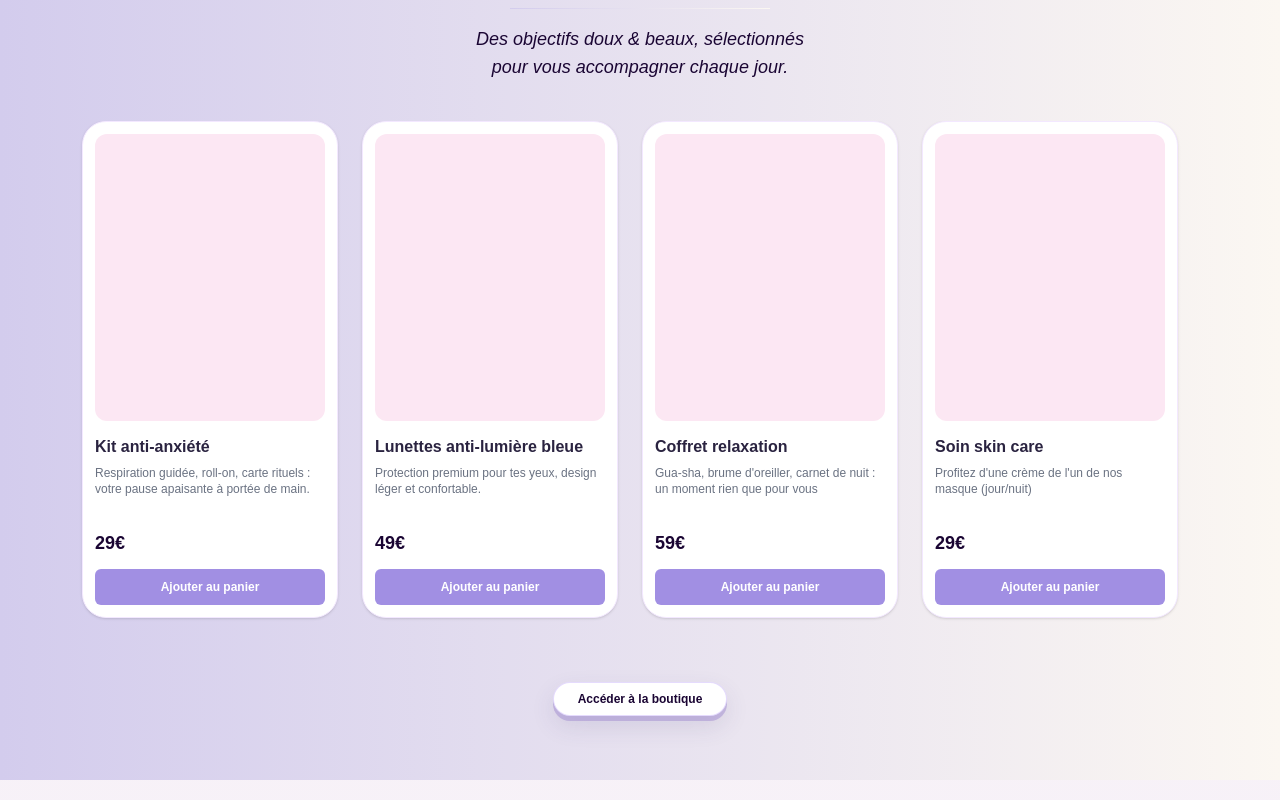
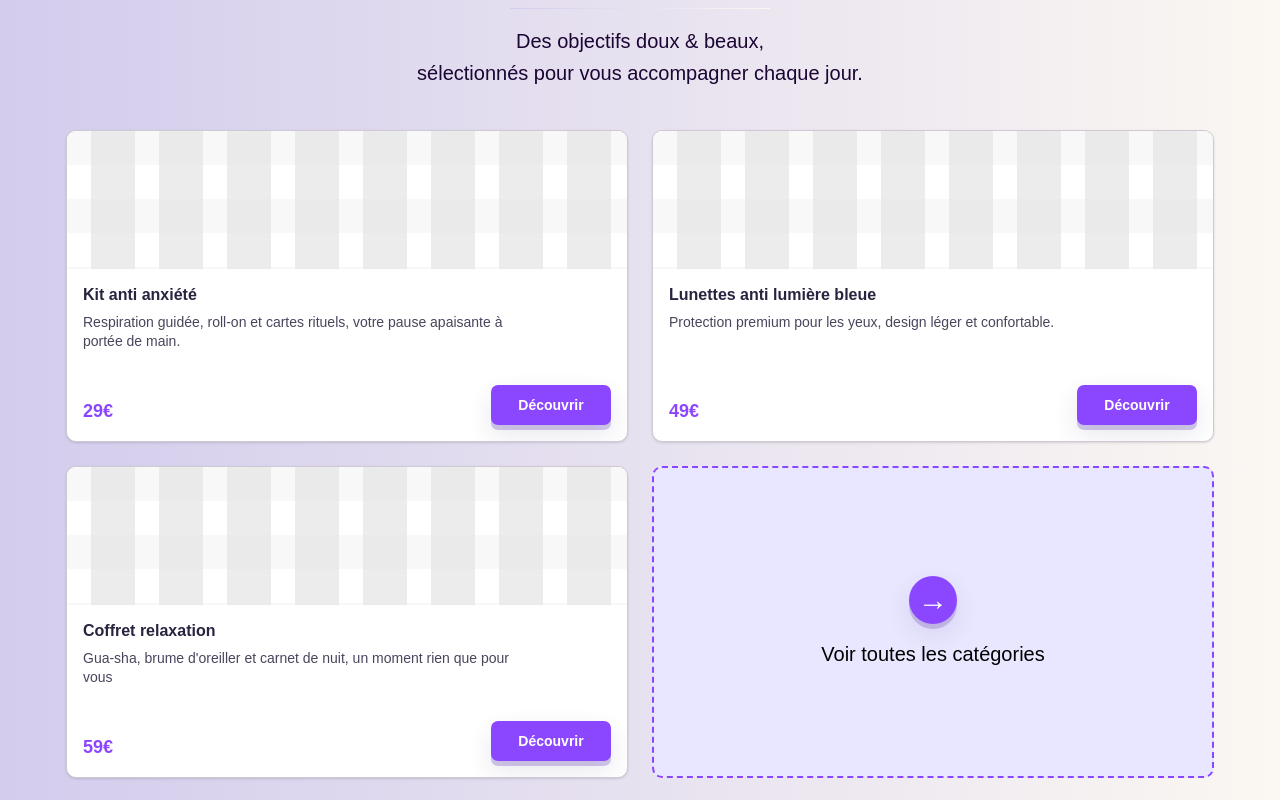
Before and after one commit to SOREA-sea/SOREA, a Next.js app: page / in a window 1280 px wide. Shown: the part 1820-2620 px from the top of the page. Built offline with nearby package versions, Linux system fonts and the light colour scheme; no server answers; some icons are missing; a web font is replaced by a local one.

Commit message:
Refine wellbeing essentials section

```diff
--- a/src/components/ClientLandingPage.tsx
+++ b/src/components/ClientLandingPage.tsx
@@ -124,37 +124,49 @@ export default function ClientLandingPage() {
           <div className="flex flex-col items-center mb-10">
             <h2 className="text-2xl md:text-3xl font-medium tracking-wide">Nos essentiels bien-être</h2>
             <div className="h-px bg-[linear-gradient(90deg,#d3cced_0%,#fbf7f2_100%)] w-full max-w-[260px] mt-2 mb-4"></div>
-            <p className="text-center italic font-light text-lg">Des objectifs doux & beaux, sélectionnés<br />pour vous accompagner chaque jour.</p>
+            <p className="text-center font-light text-lg md:text-xl leading-relaxed">Des objectifs doux & beaux,<br />sélectionnés pour vous accompagner chaque jour.</p>
           </div>
 
-          <div className="flex overflow-x-auto gap-6 hide-scrollbars pb-8 snap-x snap-mandatory px-4">
+          <div className="grid grid-cols-1 md:grid-cols-2 gap-5 md:gap-6">
             {[
-              { name: "Kit anti-anxiété", desc: "Respiration guidée, roll-on, carte rituels : votre pause apaisante à portée de main.", price: 29 },
-              { name: "Lunettes anti-lumière bleue", desc: "Protection premium pour tes yeux, design léger et confortable.", price: 49 },
-              { name: "Coffret relaxation", desc: "Gua-sha, brume d'oreiller, carnet de nuit : un moment rien que pour vous", price: 59 },
-              { name: "Soin skin care", desc: "Profitez d'une crème de l'un de nos masque (jour/nuit)", price: 29 },
+              { name: "Kit anti anxiété", desc: "Respiration guidée, roll-on et cartes rituels, votre pause apaisante à portée de main.", price: 29 },
+              { name: "Lunettes anti lumière bleue", desc: "Protection premium pour les yeux, design léger et confortable.", price: 49 },
+              { name: "Coffret relaxation", desc: "Gua-sha, brume d'oreiller et carnet de nuit, un moment rien que pour vous", price: 59 },
             ].map((product, idx) => (
-              <div key={idx} className="shrink-0 w-64 bg-white rounded-[1.5rem] p-3 shadow-sm border border-purple-100 flex flex-col snap-center">
-                <div className="w-full aspect-[4/5] bg-pink-100 rounded-xl mb-4 relative overflow-hidden"></div>
-                <h3 className="font-semibold text-[#2A2340] mb-2 leading-tight">{product.name}</h3>
-                <p className="text-xs text-gray-500 mb-4 h-12">{product.desc}</p>
-                <div className="mt-auto">
-                  <p className="font-bold text-lg mb-3">{product.price}€</p>
-                  <button
-                    onClick={() => addToCart(product.name, product.price)}
-                    className="w-full py-2.5 bg-[#A18FE3] text-white text-xs font-semibold rounded-md hover:bg-[#8D7CD4] transition-colors"
-                  >
-                    Ajouter au panier
-                  </button>
+              <div key={idx} className="min-h-[312px] bg-white rounded-[10px] shadow-sm border border-[#cfc9d5] overflow-hidden flex flex-col">
+                <div className="h-[138px] bg-[linear-gradient(90deg,rgba(255,255,255,0.65)_0_24px,rgba(234,234,234,0.9)_24px_48px),linear-gradient(0deg,rgba(255,255,255,0.65)_0_34px,rgba(234,234,234,0.9)_34px_68px)] bg-[length:68px_68px]"></div>
+                <div className="p-3 md:p-4 flex flex-1 flex-col">
+                  <h3 className="font-bold text-[#2A2340] mb-2 leading-tight">{product.name}</h3>
+                  <p className="text-sm text-[#2A2340]/85 leading-snug max-w-[440px]">{product.desc}</p>
+                  <div className="mt-auto flex items-end justify-between gap-4 pt-6">
+                    <p className="font-bold text-lg text-[#8B47FF]">{product.price}€</p>
+                    <button
+                      onClick={() => addToCart(product.name, product.price)}
+                      className="min-w-[120px] py-2.5 px-5 bg-[#8B47FF] text-white text-sm font-semibold rounded-[7px] hover:opacity-90 transition-opacity shadow-[0_5px_0_rgba(154,132,204,0.45),0_10px_24px_rgba(67,56,114,0.12)]"
+                    >
+                      Découvrir
+                    </button>
+                  </div>
                 </div>
               </div>
             ))}
+
+            <button
+              type="button"
+              onClick={() => router.push("/shop")}
+              className="min-h-[312px] rounded-[10px] border-2 border-dashed border-[#8B47FF] bg-[#E9E7FF] flex flex-col items-center justify-center gap-4 text-[#000] hover:bg-[#e2ddff] transition-colors"
+            >
+              <span className="w-12 h-12 rounded-full bg-[#8B47FF] text-white flex items-center justify-center text-3xl leading-none shadow-[0_5px_0_rgba(154,132,204,0.45),0_10px_24px_rgba(67,56,114,0.12)]">
+                →
+              </span>
+              <span className="text-lg md:text-xl font-medium">Voir toutes les catégories</span>
+            </button>
           </div>
 
-          <div className="mt-8 flex justify-center">
+          <div className="mt-10 flex justify-center">
             <button
               onClick={() => router.push("/shop")}
-              className={`text-xs font-semibold border border-purple-300 text-[#665D8B] py-2 px-6 rounded-full bg-white hover:bg-purple-50 transition-colors ${gradientButtonClass}`}
+              className="text-base md:text-lg font-semibold text-white py-3 px-10 rounded-full bg-[#8B47FF] hover:opacity-90 transition-opacity shadow-[0_5px_0_rgba(154,132,204,0.45),0_10px_24px_rgba(67,56,114,0.12)]"
             >
               Accéder à la boutique
             </button>
```
